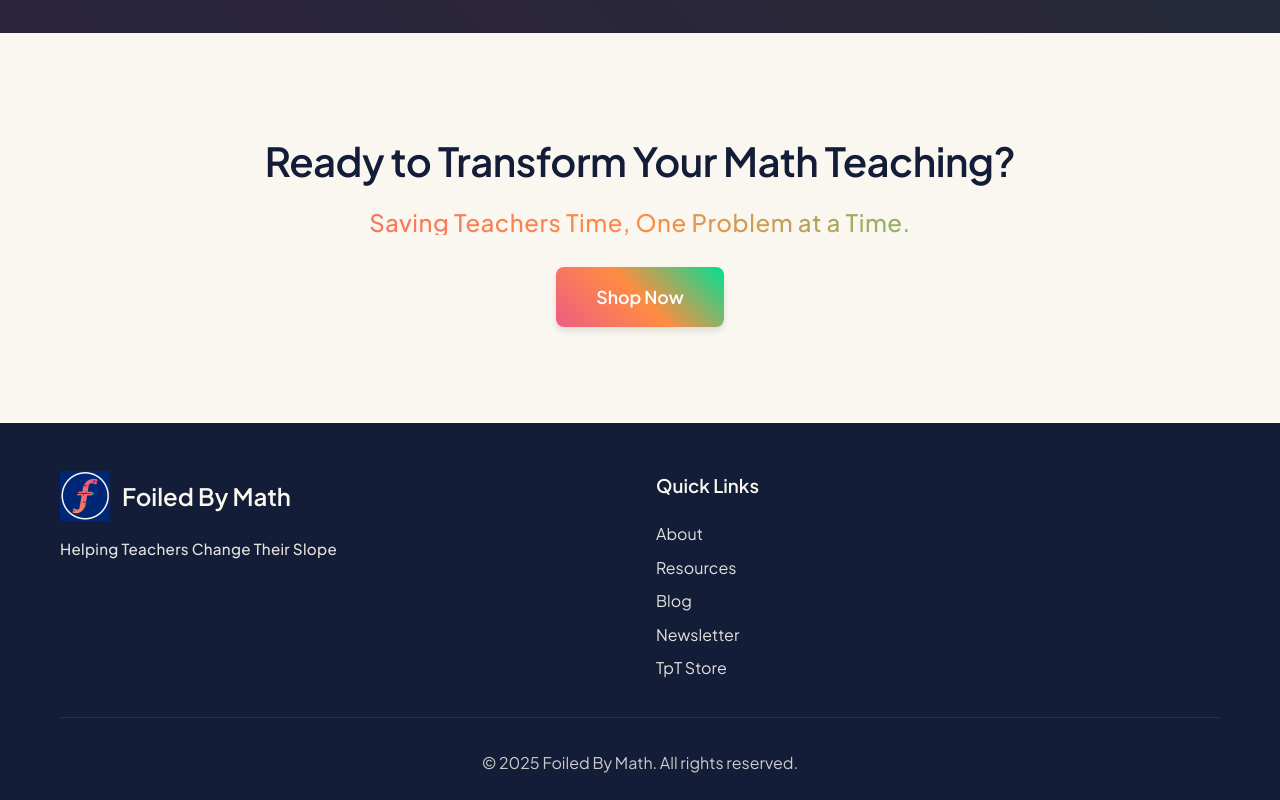
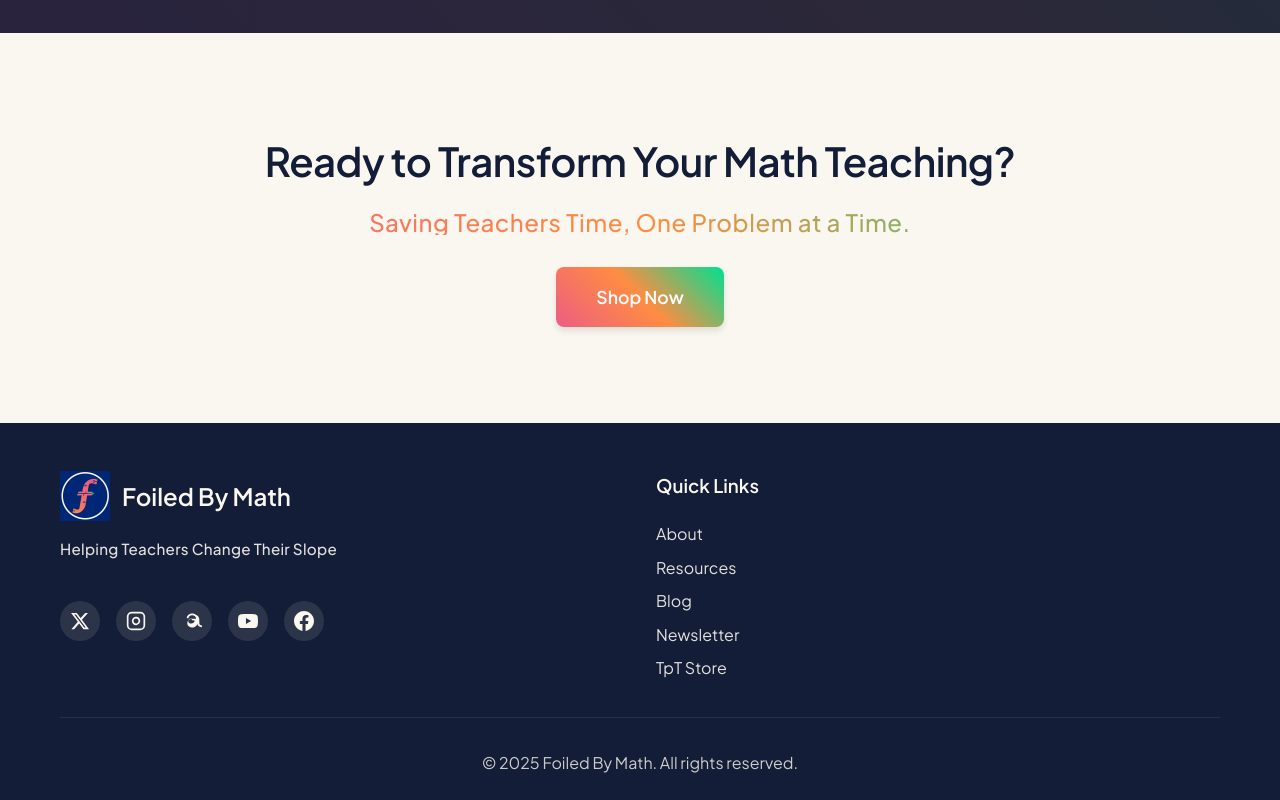
Before and after one commit to acapretto/foiledbymath-site, a plain HTML site: page index.html in a window 1280 px wide. Shown: the part 3100-3900 px from the top of the page. Drawn offline with Linux system fonts and the light colour scheme.

Commit message:
Add social media links to footer (X, Instagram, Threads, YouTube, Facebook)

```diff
--- a/index.html
+++ b/index.html
@@ -131,6 +131,35 @@
                         <span>Foiled By Math</span>
                     </a>
                     <p class="footer-tagline">Helping Teachers Change Their Slope</p>
+                    <div class="social-links">
+                        <a href="https://x.com/foiledbymath" target="_blank" aria-label="X (Twitter)" class="social-link">
+                            <svg width="24" height="24" viewBox="0 0 24 24" fill="currentColor">
+                                <path d="M18.244 2.25h3.308l-7.227 8.26 8.502 11.24H16.17l-5.214-6.817L4.99 21.75H1.68l7.73-8.835L1.254 2.25H8.08l4.713 6.231zm-1.161 17.52h1.833L7.084 4.126H5.117z"/>
+                            </svg>
+                        </a>
+                        <a href="https://instagram.com/foiledbymath" target="_blank" aria-label="Instagram" class="social-link">
+                            <svg width="24" height="24" viewBox="0 0 24 24" fill="none" stroke="currentColor" stroke-width="2">
+                                <rect x="2" y="2" width="20" height="20" rx="5" ry="5"></rect>
+                                <path d="M16 11.37A4 4 0 1 1 12.63 8 4 4 0 0 1 16 11.37z"></path>
+                                <line x1="17.5" y1="6.5" x2="17.51" y2="6.5"></line>
+                            </svg>
+                        </a>
+                        <a href="https://threads.net/@foiledbymath" target="_blank" aria-label="Threads" class="social-link">
+                            <svg width="24" height="24" viewBox="0 0 24 24" fill="currentColor">
+                                <path d="M12.186 3.001c-1.989 0-3.607.704-4.829 1.929-.879.881-1.474 2.021-1.77 3.396l1.907.57c.213-1.005.622-1.833 1.221-2.432.844-.844 2.063-1.271 3.471-1.271 1.36 0 2.473.392 3.31 1.166.834.771 1.26 1.79 1.26 3.027v.34c-1.155-.382-2.426-.573-3.709-.573-1.765 0-3.302.463-4.575 1.375-1.375.984-2.071 2.348-2.071 4.06 0 1.539.578 2.831 1.718 3.841 1.12 1.002 2.531 1.511 4.196 1.511 2.043 0 3.67-.703 4.836-2.091.554-.664.97-1.458 1.238-2.366.083.302.188.591.313.867.465.983 1.161 1.737 2.073 2.246.913.509 1.969.764 3.144.764v-1.906c-.772 0-1.412-.172-1.905-.512-.493-.34-.819-.83-1.024-1.453-.154-.469-.231-1.154-.231-2.039v-3.082c0-1.988-.713-3.586-2.119-4.753C15.968 3.676 14.194 3.001 12.186 3.001zm-.01 8.135c1.066 0 2.137.175 3.13.524-.007.025-.012.051-.02.076-.282 1.074-.795 1.902-1.526 2.464-.731.562-1.638.843-2.697.843-1.035 0-1.885-.266-2.529-.792-.644-.526-.968-1.19-.968-1.977 0-.952.384-1.706 1.142-2.243.758-.537 1.762-.895 2.468-.895z"/>
+                            </svg>
+                        </a>
+                        <a href="https://youtube.com/@foiledbymath" target="_blank" aria-label="YouTube" class="social-link">
+                            <svg width="24" height="24" viewBox="0 0 24 24" fill="currentColor">
+                                <path d="M23.498 6.186a3.016 3.016 0 0 0-2.122-2.136C19.505 3.545 12 3.545 12 3.545s-7.505 0-9.377.505A3.017 3.017 0 0 0 .502 6.186C0 8.07 0 12 0 12s0 3.93.502 5.814a3.016 3.016 0 0 0 2.122 2.136c1.871.505 9.376.505 9.376.505s7.505 0 9.377-.505a3.015 3.015 0 0 0 2.122-2.136C24 15.93 24 12 24 12s0-3.93-.502-5.814zM9.545 15.568V8.432L15.818 12l-6.273 3.568z"/>
+                            </svg>
+                        </a>
+                        <a href="https://facebook.com/foiledbymath" target="_blank" aria-label="Facebook" class="social-link">
+                            <svg width="24" height="24" viewBox="0 0 24 24" fill="currentColor">
+                                <path d="M24 12.073c0-6.627-5.373-12-12-12s-12 5.373-12 12c0 5.99 4.388 10.954 10.125 11.854v-8.385H7.078v-3.47h3.047V9.43c0-3.007 1.792-4.669 4.533-4.669 1.312 0 2.686.235 2.686.235v2.953H15.83c-1.491 0-1.956.925-1.956 1.874v2.25h3.328l-.532 3.47h-2.796v8.385C19.612 23.027 24 18.062 24 12.073z"/>
+                            </svg>
+                        </a>
+                    </div>
                 </div>
                 <div class="footer-links">
                     <h3>Quick Links</h3>
@@ -138,7 +167,7 @@
                         <li><a href="#about">About</a></li>
                         <li><a href="#resources">Resources</a></li>
                         <li><a href="blog-tape-diagrams.html">Blog</a></li>
-                    <li><a href="#newsletter">Newsletter</a></li>
+                        <li><a href="#newsletter">Newsletter</a></li>
                         <li><a href="https://www.teacherspayteachers.com/Store/Foiled-By-Math" target="_blank">TpT Store</a></li>
                     </ul>
                 </div>
--- a/styles.css
+++ b/styles.css
@@ -500,3 +500,33 @@ footer {
         padding: 5rem 0 4rem;
     }
 }
+
+/* Social Media Links */
+.social-links {
+    display: flex;
+    gap: 1rem;
+    margin-top: 1.5rem;
+}
+
+.social-link {
+    display: flex;
+    align-items: center;
+    justify-content: center;
+    width: 40px;
+    height: 40px;
+    border-radius: 50%;
+    background: rgba(250, 247, 240, 0.1);
+    color: var(--soft-cream);
+    transition: all 0.3s;
+}
+
+.social-link:hover {
+    background: linear-gradient(45deg, var(--bright-pink), var(--vibrant-orange), var(--neon-green));
+    transform: translateY(-3px);
+    box-shadow: 0 4px 12px rgba(236, 93, 130, 0.4);
+}
+
+.social-link svg {
+    width: 20px;
+    height: 20px;
+}
```
Also changed, not shown: 1 other file.
